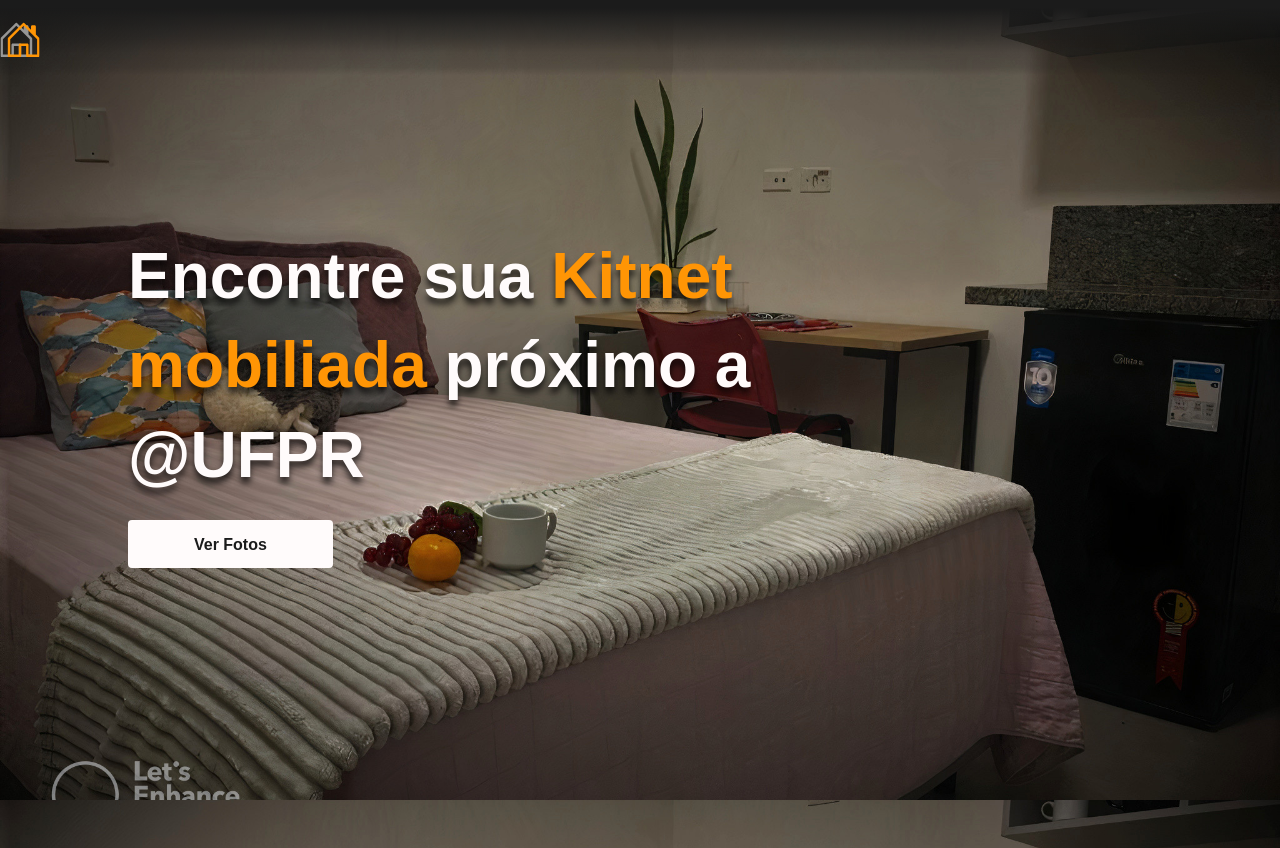
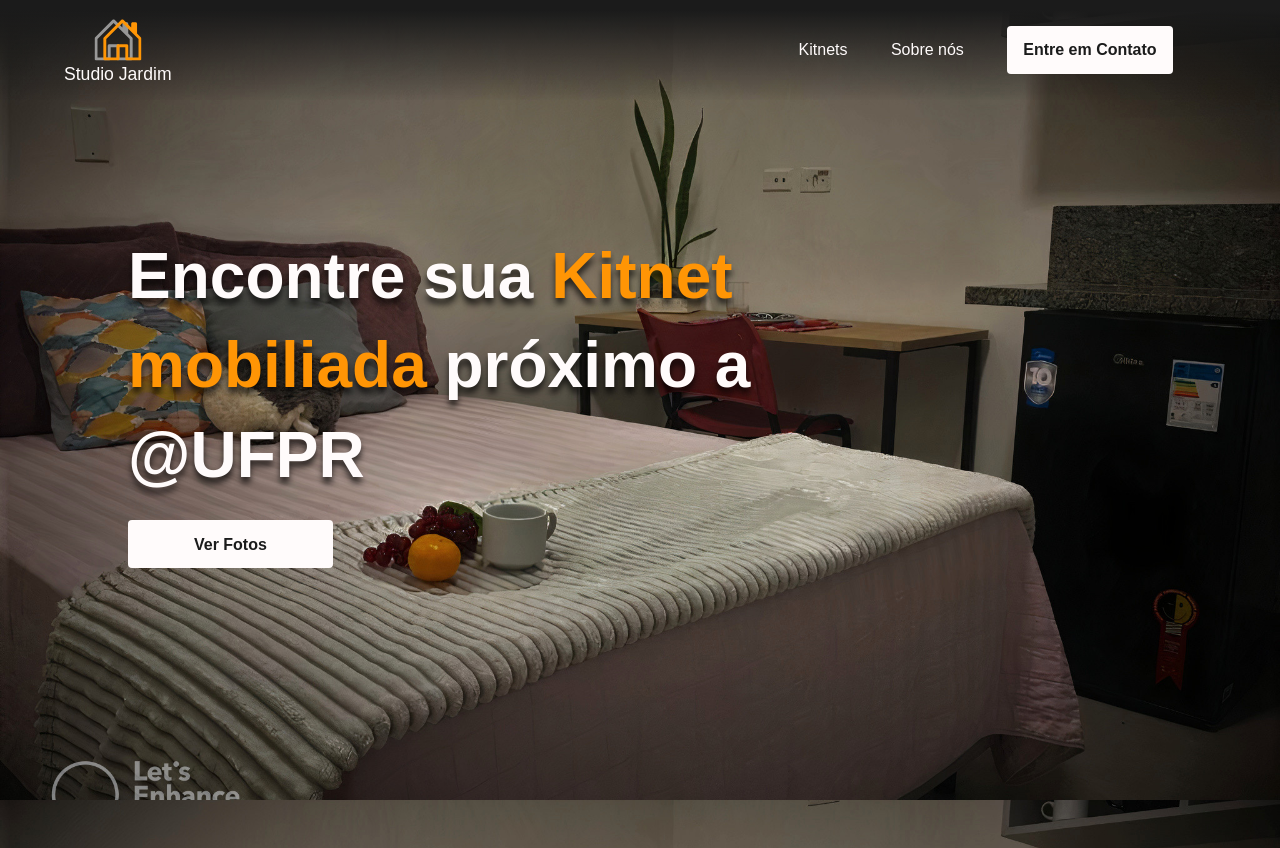
Before and after one commit to joaofranciscoguarda/studio_jardim_da_americas, a React (Vite) app: page / in a window 1280 px wide. Shown: the top 848 px of the page. Built offline with nearby package versions, Linux system fonts and the light colour scheme.

Commit message:
feat: header finished, fixed positioned, opens when demanded from a mobile user, closes when clicked outside or in some button

```diff
--- a/src/components/header/index.tsx
+++ b/src/components/header/index.tsx
@@ -1,12 +1,91 @@
 import {
+  Box,
+  Button,
   Container,
+  Drawer,
+  DrawerBody,
+  DrawerCloseButton,
+  DrawerContent,
+  DrawerFooter,
+  DrawerHeader,
+  DrawerOverlay,
   Flex,
+  FormLabel,
+  Img,
+  Input,
+  InputGroup,
+  InputLeftAddon,
+  InputRightAddon,
+  Select,
+  Stack,
+  Text,
+  Textarea,
+  useDisclosure,
+  useMediaQuery,
 } from "@chakra-ui/react";
 import useScrollDirection from "../../utils/ScrollDirection";
 
+import {
+  useEffect,
+  useRef,
+  useState,
+} from "react";
+import MenuToggle from "../menuToggle";
+import { NavBarButtons } from "../navBarButtons";
 
 export const Header = () => {
   const scrollDirection = useScrollDirection();
+
+  const { isOpen, onOpen, onClose, onToggle } =
+    useDisclosure();
+  const firstField =
+    useRef<HTMLInputElement>(null);
+
+  const [query, setQuery] = useState(
+    window.innerWidth
+  );
+
+  const headerInfoButtons = [
+    {
+      text: "Kitnets",
+      to: "/#hero",
+      isLast: false,
+    },
+    {
+      text: "Sobre nós",
+      to: "/#hero",
+      isLast: false,
+    },
+    {
+      text: "Entre em Contato",
+      to: "/#hero",
+      isLast: true,
+    },
+  ];
+
+  const headerBreakPoint = 560;
+
+  useEffect(() => {
+    const updateWindowDimensions = () => {
+      const newWidth = window.innerWidth;
+      setQuery(newWidth);
+      console.log("updating width");
+    };
+
+    window.addEventListener(
+      "resize",
+      updateWindowDimensions
+    );
+    updateWindowDimensions();
+
+    return () => {
+      console.log(window.innerWidth);
+      removeEventListener(
+        "resize",
+        updateWindowDimensions
+      );
+    };
+  }, [window.innerWidth]);
 
   return (
     <Flex
@@ -15,10 +94,9 @@ export const Header = () => {
         scrollDirection === "up" ? "0px" : "-6rem"
       }
       background={
-        // "transparent"
-        "linear-gradient(180deg, rgba(27,27,27,1) 10%, rgba(27,27,27,0.53) 50%, rgba(27,27,27,0.25) 70%, rgba(27,27,27,0.18) 90%, rgba(27,27,27,0) 100%)"
+        "linear-gradient(180deg, rgba(27,27,27,1) 10%, rgba(27,27,27,0.53) 50%, rgba(27,27,27,0.33) 70%, rgba(27,27,27,0.13) 90%, rgba(27,27,27,0.01) 100%)"
       }
-      minH={["75px"]}
+      minH={["100px"]}
       minW={"100%"}
       transitionProperty={"all"}
       transitionTimingFunction={
@@ -27,13 +105,83 @@ export const Header = () => {
       zIndex='1'
       transitionDuration='500ms'
       alignContent={"center"}
+      justifyContent={"space-between"}
+      paddingX={"5%"}>
+      <Flex
+        flexDir={"column"}
+        alignItems={"center"}
+        justifyContent={"center"}>
+        <Img
+          alt='Studio Jardim'
+          src='../../../src/assets/icon.svg'
+          width={"3em"}
+        />
+        <Text
+          fontSize={"1.1em"}
+          textAlign={"center"}
+          fontFamily={"Wellfleet, sans-serif"}>
+          Studio Jardim
+        </Text>
+      </Flex>
+      {query > headerBreakPoint ? (
+        <NavBarButtons
+          direction={"row"}
+          width={["0%", "60%", "50%", "40%"]}
+          alignItems={"center"}
+          justifyContent={"space-evenly"}
+          buttons={
+            headerInfoButtons
+          }></NavBarButtons>
+      ) : (
+        <MenuToggle
+          onClick={onOpen}
+          size={"2.4rem"}
+          isOpen={isOpen}></MenuToggle>
+      )}
 
-    >
+      <Drawer
+        isOpen={isOpen}
+        placement='right'
+        finalFocusRef={firstField}
+        onClose={onClose}>
+        <DrawerOverlay />
+        <DrawerContent bg={"background"}>
+          <DrawerCloseButton
+            size={"2.4rem"}
+            top='1.5rem'
+            right={"1.5rem"}
+          />
+          <DrawerHeader borderBottomWidth='1px'>
+            <Text
+              fontFamily={
+                "Wellfleet, sans-serif"
+              }>
+              Studio Jardim
+            </Text>
+          </DrawerHeader>
 
-      <img
-        src='../../../src/assets/icon.svg'
-        alt=''
-      />
+          <DrawerBody>
+            <NavBarButtons
+              direction={"column-reverse"}
+              alignItems={"center"}
+              height={"30%"}
+              justifyContent={"space-evenly"}
+              onClose={onClose}
+              buttons={
+                headerInfoButtons
+              }></NavBarButtons>
+          </DrawerBody>
+
+          <DrawerFooter borderTopWidth='1px'>
+            <Text
+              fontFamily={"Wellfleet, sans-serif"}
+              fontSize={"12px"}
+              color={"gray.600"}>
+              Criado por João Francisco
+            </Text>
+          </DrawerFooter>
+        </DrawerContent>
+      </Drawer>
     </Flex>
   );
 };
```
